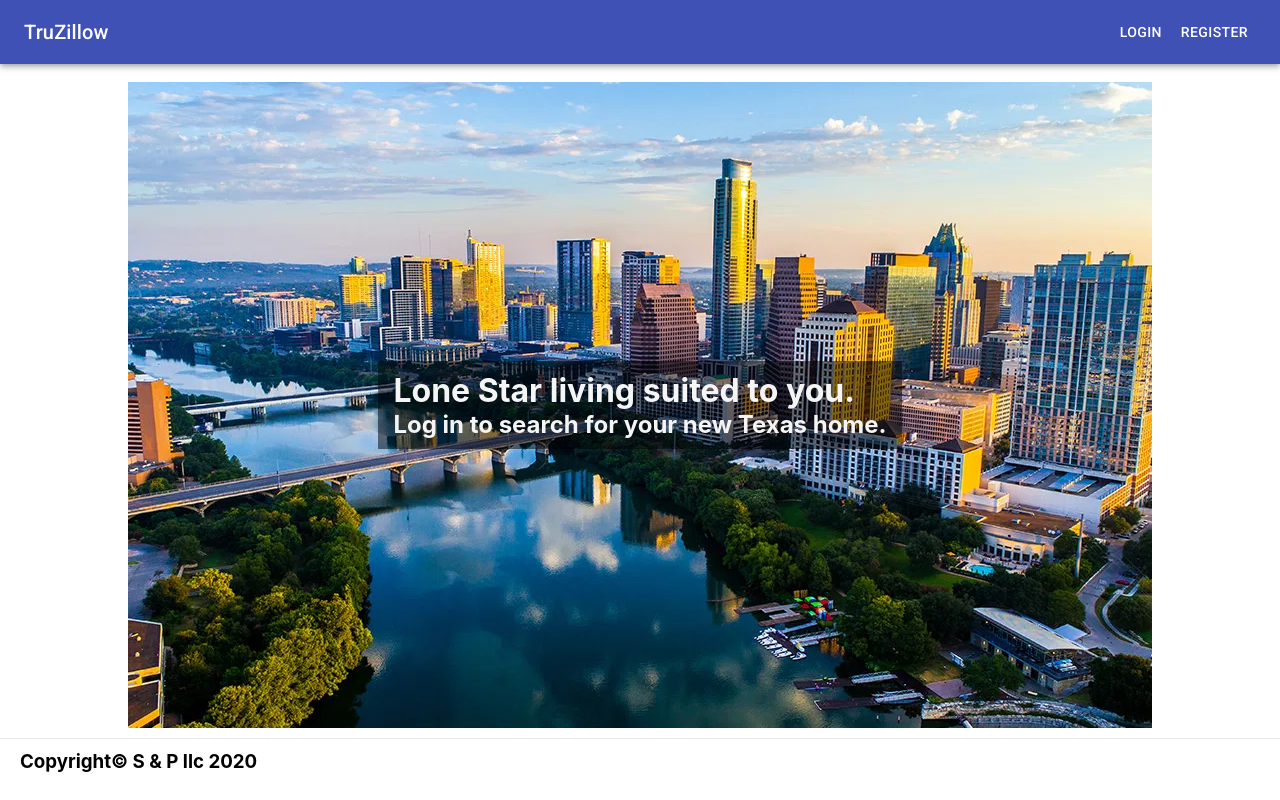
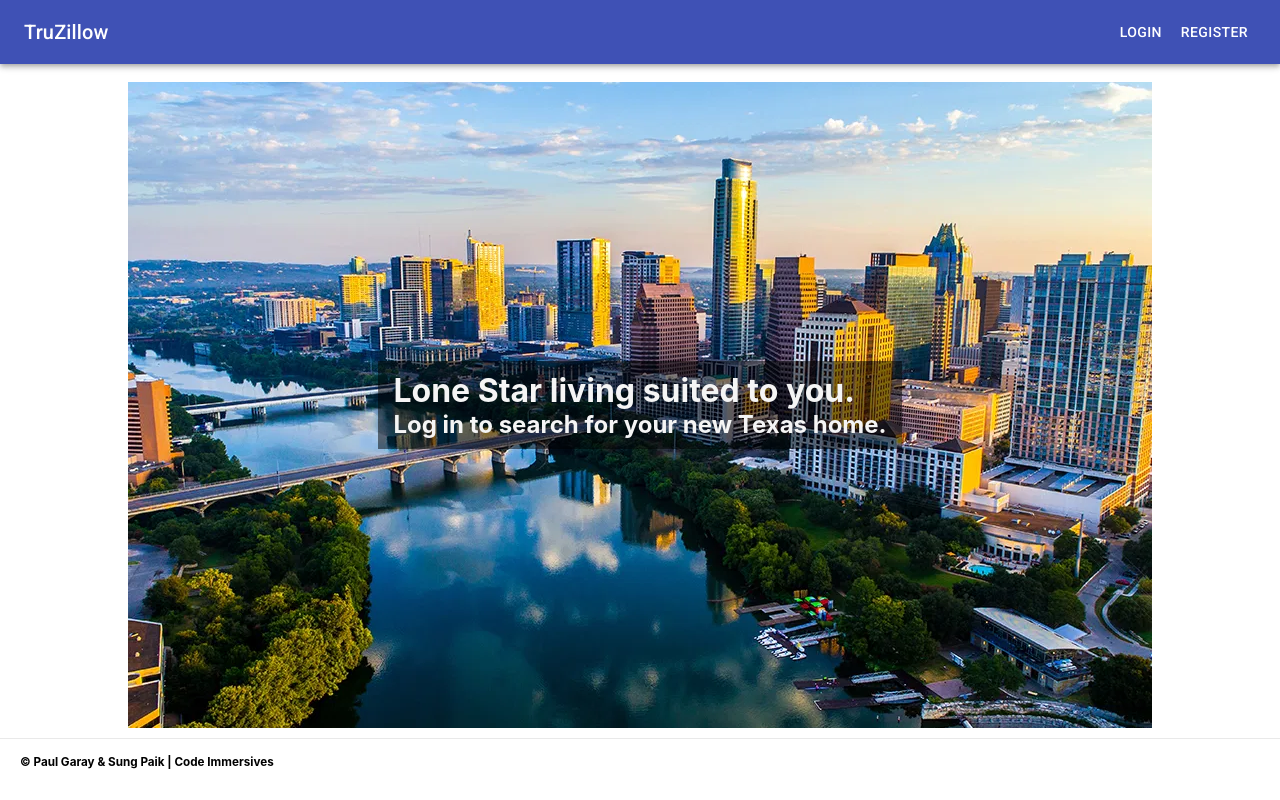
Before and after one commit to spaik11/realestate-fullstack, a React (Create React App) app in the folder client/: page / in a window 1280 px wide. Built offline with nearby package versions, Linux system fonts and the light colour scheme.

Commit message:
updated footer to look smaller

```diff
--- a/client/src/components/Footer/Footer.css
+++ b/client/src/components/Footer/Footer.css
@@ -1,5 +1,6 @@
 .footer {
     display: flex;
+    font-size: 10px;
     align-items: center;
     height: 45px;
     text-align: left;
--- a/client/src/components/Footer/Footer.js
+++ b/client/src/components/Footer/Footer.js
@@ -4,7 +4,7 @@ import "./Footer.css";
 const Footer = () => {
   return (
     <div className="footer">
-      <h3>Copyright&copy; S & P llc 2020</h3>
+      <h3>&copy; Paul Garay & Sung Paik | Code Immersives</h3>
     </div>
   );
 };
```
